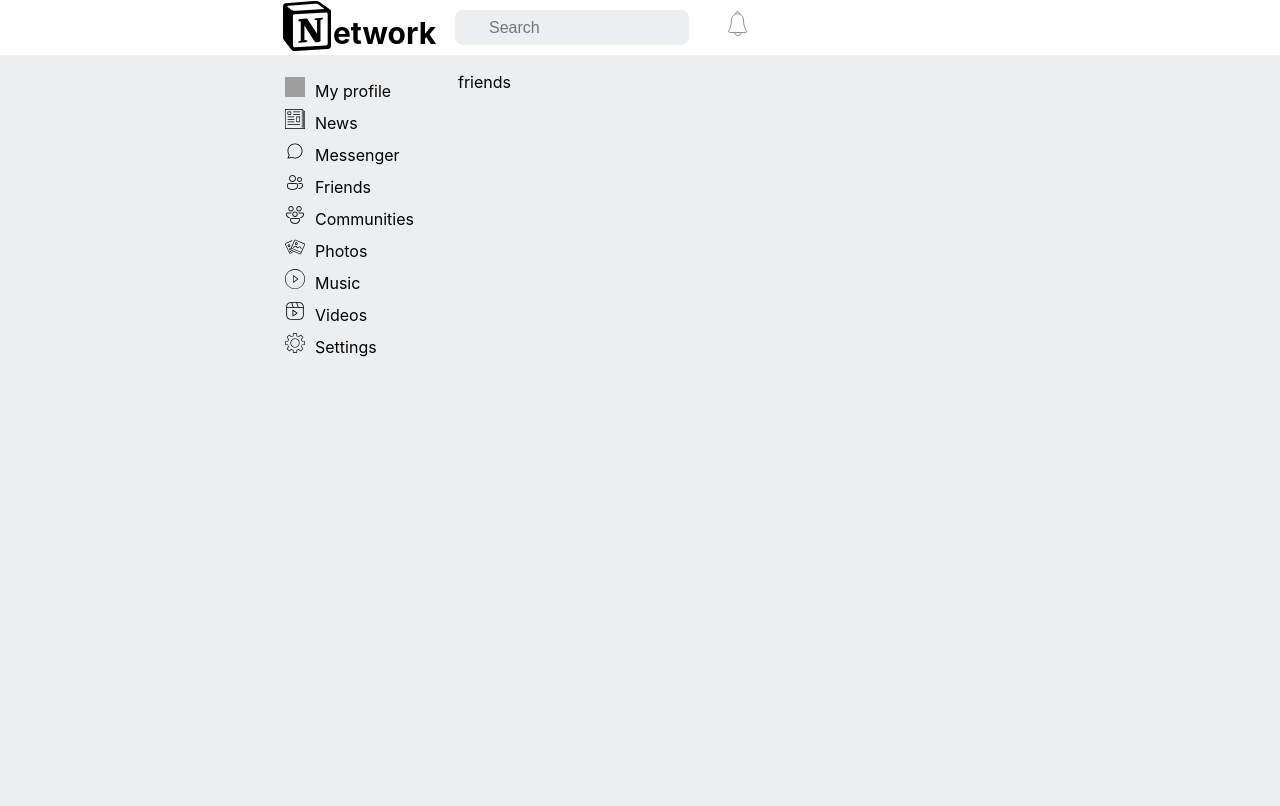
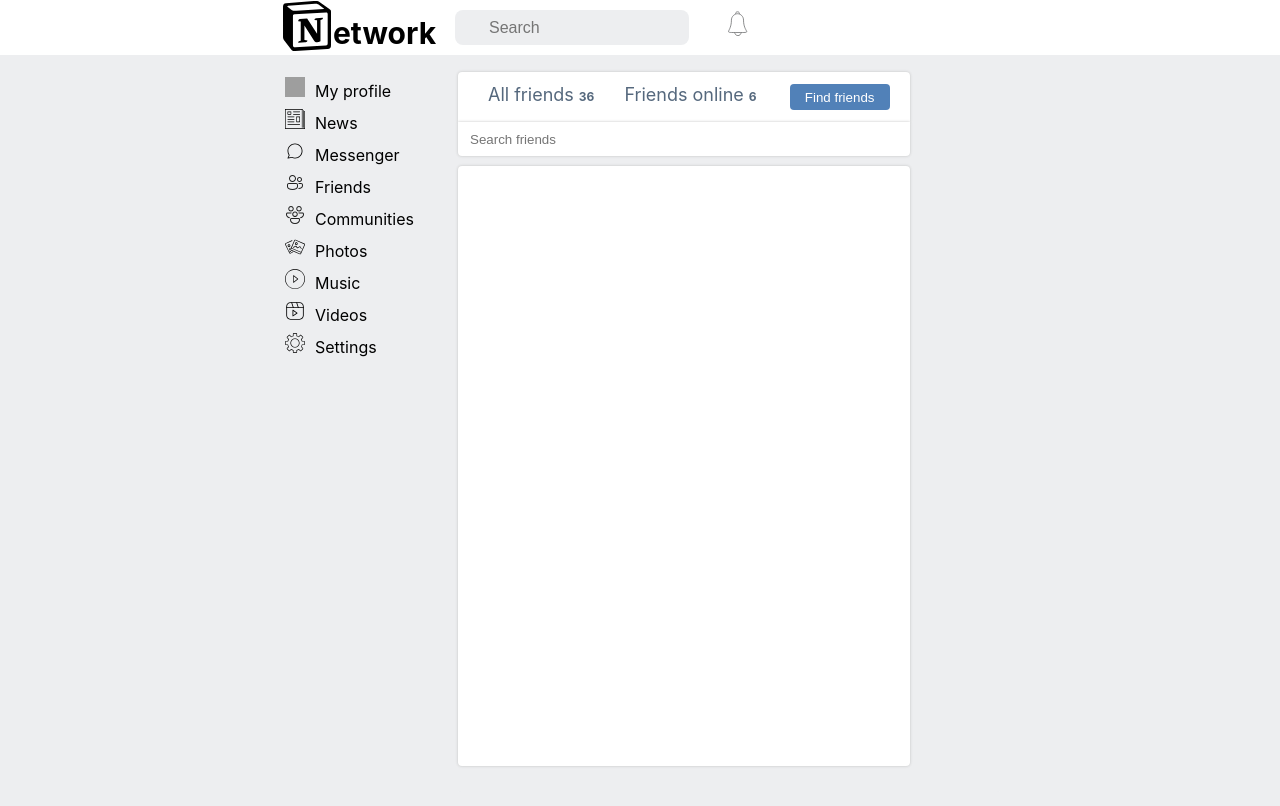
Before and after one commit to Romys58/my-social-network, a React (Create React App) app: page /friends in a window 1280 px wide. Shown: the top 806 px of the page. Built offline with nearby package versions, Linux system fonts and the light colour scheme; grey boxes are pictures that could not be loaded.

Commit message:
add block friends and header and tabs in header_friends

```diff
--- a/src/components/Friends/Friends.jsx
+++ b/src/components/Friends/Friends.jsx
@@ -1,11 +1,20 @@
 import style from "./Friends.module.css";
 import React from "react";
+import FriendsHeader from "./FriendsHeader/FriendsHeader";
 
 const Friends = () => {
-    return(
+    return (
         <div className={style.friends}>
-            friends
+            <FriendsHeader />
+            <input className={style.friends__search} placeholder="Search friends" />
+
+
+            {/* КОНТЕНТ */}
+            <div className={style.friends__list}>
+            </div>
         </div>
+
+
     )
 }
 
--- a/src/components/Friends/Friends.module.css
+++ b/src/components/Friends/Friends.module.css
@@ -0,0 +1,28 @@
+.friends {
+    display: grid;
+    grid-template-columns: 10fr 2fr;
+    background: #edeef0;
+}
+
+.friends__search {
+    grid-column: 1 / 2;
+    max-width: 100%;
+    height: 10px;
+    border: none;
+    border-radius: 0px 0px 4px 4px;
+    outline: none;
+    padding: 12px;
+    box-shadow: 0 0 3px silver;
+}
+
+/* КОНТЕНТ */
+.friends__list {
+    grid-column: 1 / 2;
+    width: 100%;
+    min-height: 600px;
+    background: #fff;
+    border-radius: 4px;
+    box-shadow: 0 0 3px silver;
+
+    margin-top: 10px;
+}
--- /dev/null
+++ b/src/components/Friends/FriendsHeader/FriendsHeader.jsx
@@ -0,0 +1,16 @@
+import React from "react";
+import style from "./FriendsHeader.module.css";
+import Tabs from "./Tabs/Tabs";
+
+
+const FriendsHeader = () => {
+    return(
+        <div className={style.friends__header}>
+                <Tabs counter="36" id="1" text="All friends" />
+                <Tabs counter="6" id="2" text="Friends online" />
+                <button className={style.friends__button}>Find friends</button>
+            </div >
+    );
+}
+
+export default FriendsHeader;
--- /dev/null
+++ b/src/components/Friends/FriendsHeader/FriendsHeader.module.css
@@ -0,0 +1,23 @@
+.friends__header {
+    grid-column: 1 / 2;
+    box-shadow: 0 0 3px silver;
+    border-radius: 4px 4px 0px 0px;
+    background: #fff;
+    height: 50px;
+    width: 100%;
+
+}
+
+.friends__button {
+    width: 100px;
+    height: 26px;
+    background: #5181b8;
+    color: #fff;
+    border: none;
+    border-radius: 4px;
+    cursor: pointer;
+
+    float: right;
+    margin-right: 20px;
+    margin-top: 12px;
+}
--- /dev/null
+++ b/src/components/Friends/FriendsHeader/Tabs/Tabs.jsx
@@ -0,0 +1,15 @@
+import React from "react";
+import style from "./Tabs.module.css";
+import { NavLink } from "react-router-dom";
+
+
+const Tabs = (props) => {
+    return(
+        <div className={style.tab}>
+                    <NavLink className={style.link} to={props.id}>{props.text}</NavLink>
+                    <span className={style.counter}>{props.counter}</span>
+                </div>
+    );
+}
+
+export default Tabs;
--- /dev/null
+++ b/src/components/Friends/FriendsHeader/Tabs/Tabs.module.css
@@ -0,0 +1,19 @@
+.tab {
+    display: inline-block;
+    margin-top: 12px;
+    margin-left: 10px;
+}
+
+.link {
+    text-decoration: none;
+    color: #55687d;
+    margin-left: 20px;
+    font-size: 18px;
+}
+
+.counter {
+    color: #55687d;
+    margin-left: 5px;
+    font-size: 12px;
+    font-weight: bold;
+}
```
